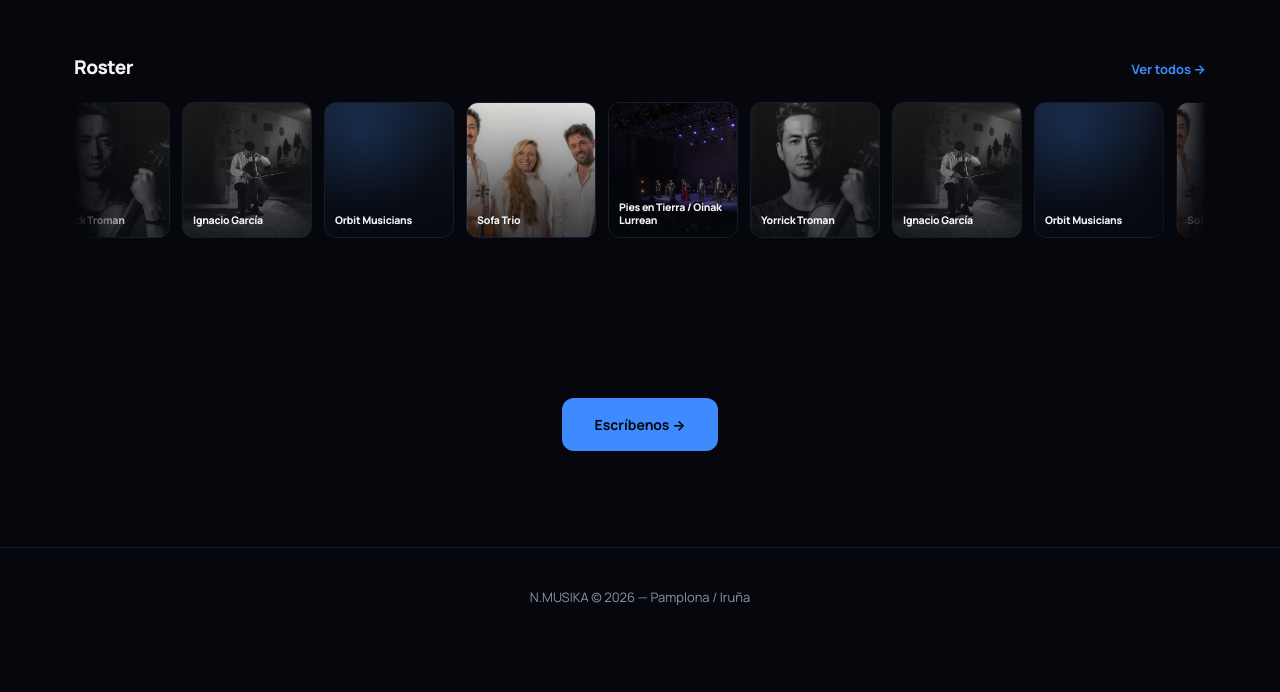
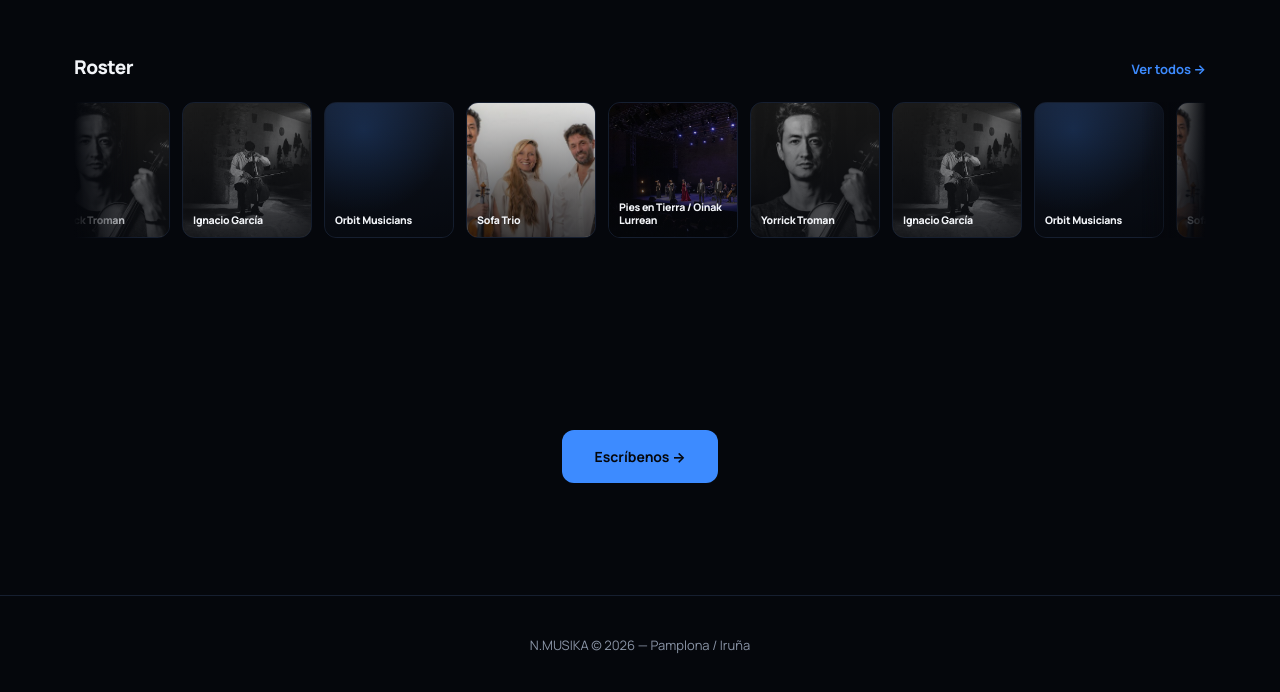
Before and after one commit to marioroz19-netizen/nmusika, a Next.js app: page / in a window 1280 px wide. Shown: the part 1615-2307 px from the top of the page. Before the commit the page ends 2263 px from the top, so only its background shows below. Built offline with nearby package versions, Linux system fonts and the light colour scheme.

Commit message:
Update CTASection.tsx

```diff
--- a/src/components/CTASection.tsx
+++ b/src/components/CTASection.tsx
@@ -3,7 +3,7 @@ import Reveal from "./Reveal";
 
 export default function CTASection() {
   return (
-    <Reveal className="pt-16 pb-8 text-center">
+    <Reveal className="pt-24 pb-12 text-center">
       <Link
         href="/contacto"
         className="inline-block bg-accent text-bg font-bold text-[14px] px-8 py-4 rounded-xl hover:opacity-90 transition-opacity"
```
